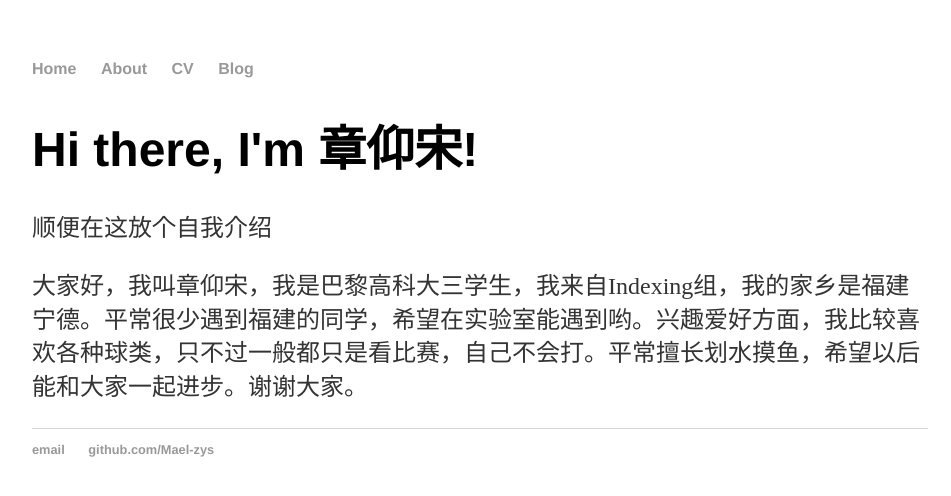
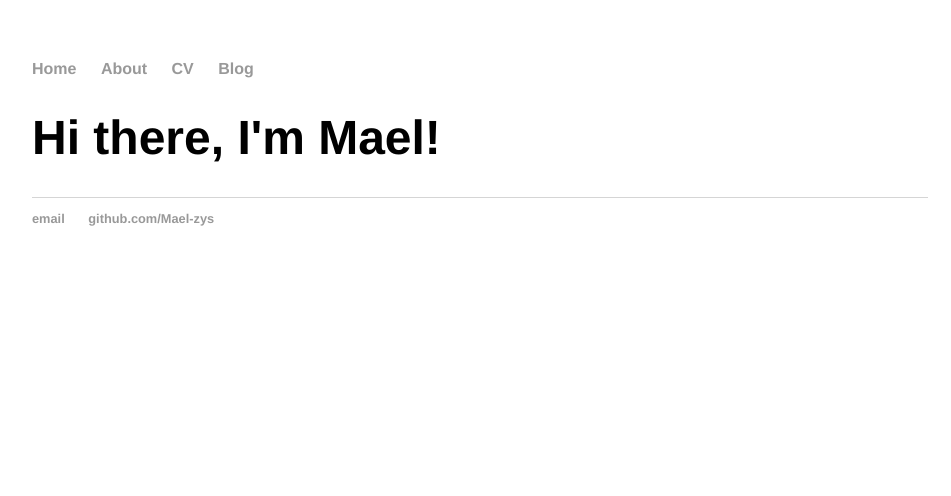
Before and after one commit to Mael-zys/Mael-zys.github.io, a plain HTML site: page index.html in a window 1280 px wide. Shown: the whole page, without its empty margins (160-1111 px from the left). Drawn offline with Linux system fonts and the light colour scheme.

Commit message:
Update index.html

```diff
--- a/index.html
+++ b/index.html
@@ -15,9 +15,9 @@
         </nav>
         <div class="container">
             <div class="blurb">
-                <h1>Hi there, I'm 章仰宋!</h1>
-                <p>顺便在这放个自我介绍</p>
-                <p>大家好，我叫章仰宋，我是巴黎高科大三学生，我来自Indexing组，我的家乡是福建宁德。平常很少遇到福建的同学，希望在实验室能遇到哟。兴趣爱好方面，我比较喜欢各种球类，只不过一般都只是看比赛，自己不会打。平常擅长划水摸鱼，希望以后能和大家一起进步。谢谢大家。</p>
+                <h1>Hi there, I'm Mael!</h1>
+                <p></p>
+                <p></p>
             </div><!-- /.blurb -->
         </div><!-- /.container -->
         <footer>
```
